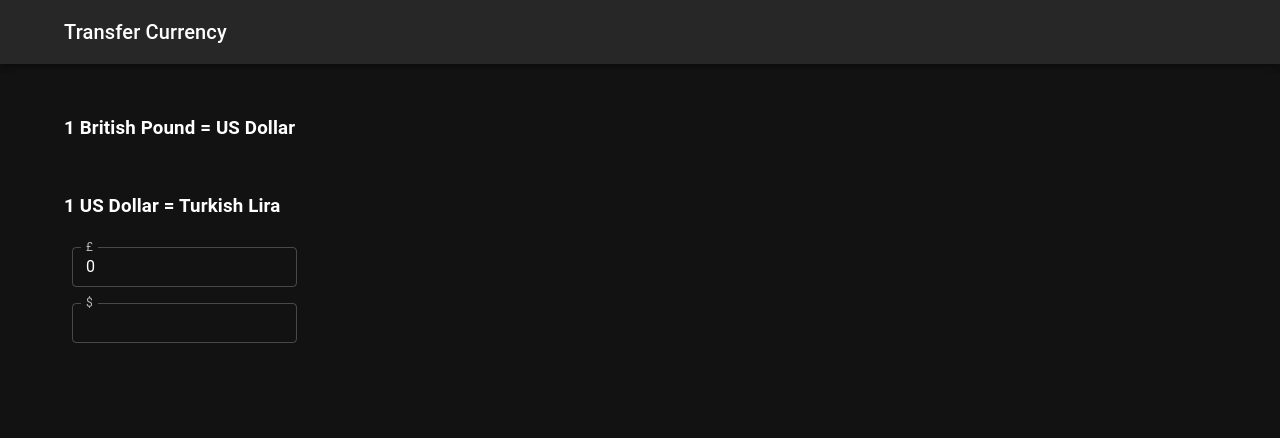
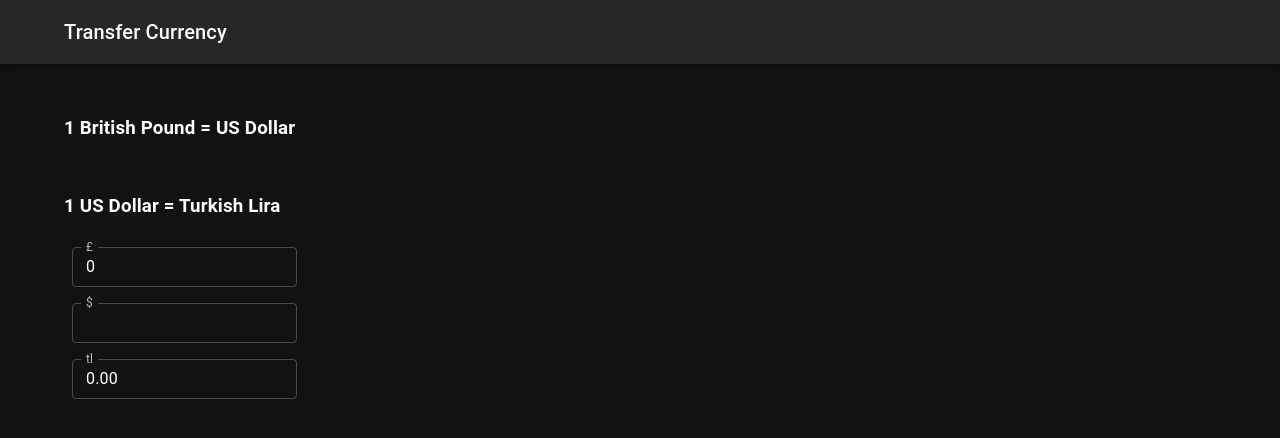
Before and after one commit to huzaifa1993/transfer-calculator, a React (Create React App) app: page / in a window 1280 px wide. Shown: the top 438 px of the page. Built offline with nearby package versions, Linux system fonts and the light colour scheme; no server answers.

Commit message:
add second input to display turkish lira

```diff
--- a/src/components/CurrencyConverter.jsx
+++ b/src/components/CurrencyConverter.jsx
@@ -1,6 +1,7 @@
 import React, { useState } from "react";
 import Input from "./input.jsx/Input";
 import CurrencyDisplay from "./CurrencyDisplay";
+import LiraDisplay from "./liraDisplay";
 
 function CurrencyConverter({ currencyRate }) {
   const [poundAmount, setPoundAmount] = useState(0);
@@ -17,6 +18,8 @@ function CurrencyConverter({ currencyRate }) {
         currencyIcon="£"
       />
       <CurrencyDisplay poundAmount={poundAmount} currencyRate={currencyRate} />
+      <LiraDisplay poundAmount={poundAmount} currencyRate={currencyRate} />
+
     </div>
   );
 }
--- a/src/components/ExchangeRate.jsx
+++ b/src/components/ExchangeRate.jsx
@@ -3,7 +3,6 @@ import { Container } from "@mui/material";
 const ExchangeRate = ({ currencyRate }) => {
   return (
     <Container>
-
       <h3 style={{ marginTop: "50px" }}>
         1 British Pound = {currencyRate.GBP && 1 / currencyRate.GBP} US Dollar
       </h3>
@@ -11,7 +10,6 @@ const ExchangeRate = ({ currencyRate }) => {
       <h3 style={{ marginTop: "50px" }}>
         1 US Dollar = {currencyRate.TRY} Turkish Lira
       </h3>
-
     </Container>
   );
 };
--- /dev/null
+++ b/src/components/liraDisplay.jsx
@@ -0,0 +1,8 @@
+import Input from "./input.jsx/Input";
+
+function LiraDisplay({ poundAmount, currencyRate }) {
+  const liraAmount = (poundAmount * currencyRate.TRY).toFixed(2);
+  return <Input value={liraAmount} currencyIcon="tl" />;
+}
+
+export default LiraDisplay;
```
